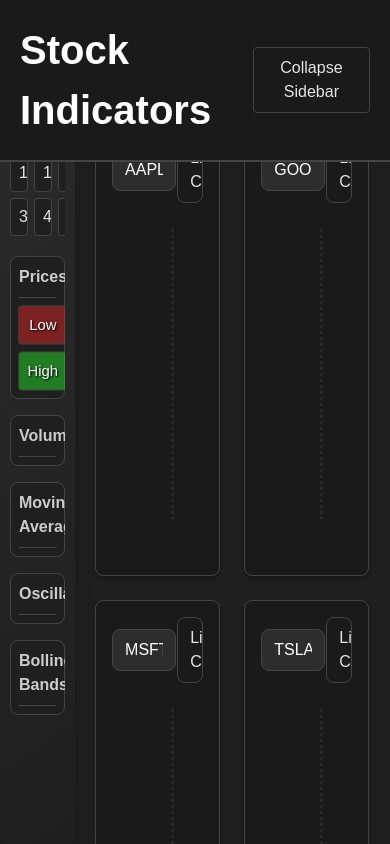
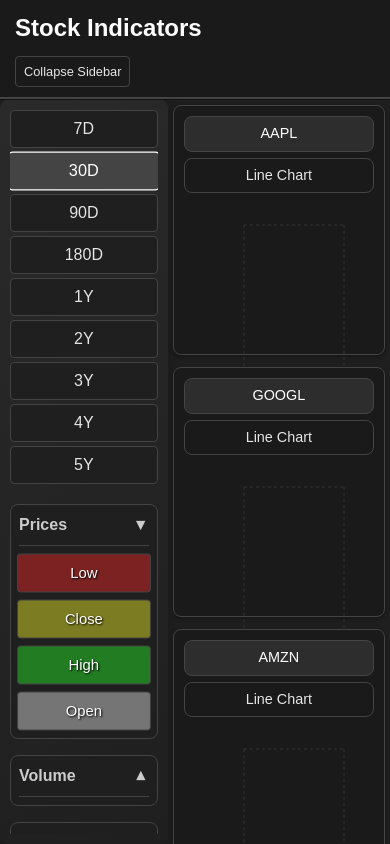
Before and after one commit to wtbates99/batesstocks, a React (Create React App) app in the folder frontend/: page / in a window 390 px wide. Built offline with nearby package versions, Linux system fonts and the light colour scheme.

Commit message:
mobile css

```diff
--- a/frontend/src/styles.css
+++ b/frontend/src/styles.css
@@ -350,3 +350,125 @@ label {
 .metric-value {
   color: #ffffff;
 }
+
+/* Responsive Styles */
+
+/* Medium Devices (Tablets, 768px and below) */
+@media (max-width: 768px) {
+
+  /* Adjust Grid Layout to Single Column */
+  .grid-container {
+    grid-template-columns: 1fr; /* Single column */
+    gap: 16px; /* Reduce gap for smaller screens */
+    padding: 10px; /* Reduce padding */
+  }
+
+  /* Reduce Header Padding and Font Size */
+  .header {
+    padding: 10px 15px; /* Reduced padding */
+    flex-direction: column; /* Stack header items vertically if needed */
+    align-items: flex-start; /* Align items to the start */
+  }
+
+  .header h1 {
+    font-size: 2rem; /* Reduced font size */
+    margin-bottom: 10px; /* Space between header elements */
+  }
+
+  /* Adjust Sidebar Toggle Button */
+  .sidebar-toggle-button {
+    font-size: 0.9rem; /* Slightly smaller font */
+    padding: 6px 10px; /* Reduced padding */
+  }
+
+  /* Adjust Sidebar Container Width */
+  .sidebar-container {
+    width: 200px; /* Narrower sidebar */
+  }
+
+  /* Adjust Chart Wrapper Padding */
+  .chart-wrapper {
+    padding: 12px; /* Reduced padding */
+  }
+
+  /* Adjust Date Buttons Grid */
+  .date-buttons-grid {
+    grid-template-columns: repeat(2, 1fr); /* Fewer columns */
+    gap: 4px; /* Reduced gap */
+  }
+
+  /* Adjust Metric Group Metrics Grid */
+  .group-metrics {
+    grid-template-columns: repeat(1, 1fr); /* Single column within groups */
+  }
+
+  /* Adjust Ticker Field Layout */
+  .ticker-field {
+    flex-direction: column; /* Stack input and button vertically */
+    align-items: stretch; /* Make elements take full width */
+  }
+
+  .ticker-input-field, .toggle-button {
+    width: 100%; /* Full width */
+    margin-bottom: 8px; /* Space between elements */
+  }
+}
+
+/* Small Devices (Phones, 480px and below) */
+@media (max-width: 480px) {
+
+  /* Further Adjust Grid Layout if Needed */
+  .grid-container {
+    padding: 5px; /* Further reduce padding */
+    gap: 12px; /* Further reduce gap */
+  }
+
+  /* Further Reduce Header Font Size */
+  .header h1 {
+    font-size: 1.5rem; /* Smaller font size */
+  }
+
+  /* Adjust Sidebar Toggle Button Even More */
+  .sidebar-toggle-button {
+    font-size: 0.8rem; /* Smaller font */
+    padding: 5px 8px; /* Smaller padding */
+  }
+
+  /* Adjust Sidebar Container Width */
+  .sidebar-container {
+    width: 180px; /* Even narrower sidebar */
+  }
+
+  /* Adjust Chart Wrapper Padding */
+  .chart-wrapper {
+    padding: 10px; /* Further reduced padding */
+  }
+
+  /* Adjust Date Buttons Grid */
+  .date-buttons-grid {
+    grid-template-columns: 1fr; /* Single column */
+    gap: 4px; /* Keep gap small */
+  }
+
+  /* Adjust Metric Group Metrics Grid */
+  .group-metrics {
+    grid-template-columns: 1fr; /* Ensure single column */
+  }
+
+  /* Adjust Ticker Field Layout */
+  .ticker-field {
+    flex-direction: column; /* Ensure vertical stacking */
+  }
+
+  .ticker-input-field, .toggle-button {
+    width: 100%; /* Full width */
+    margin-bottom: 6px; /* Space between elements */
+    font-size: 0.9rem; /* Slightly smaller font */
+    padding: 6px 10px; /* Reduced padding */
+  }
+
+  /* Optional: Adjust Chart Height for Mobile */
+  .chart-wrapper {
+    height: 250px; /* Adjust as needed */
+  }
+}
```
